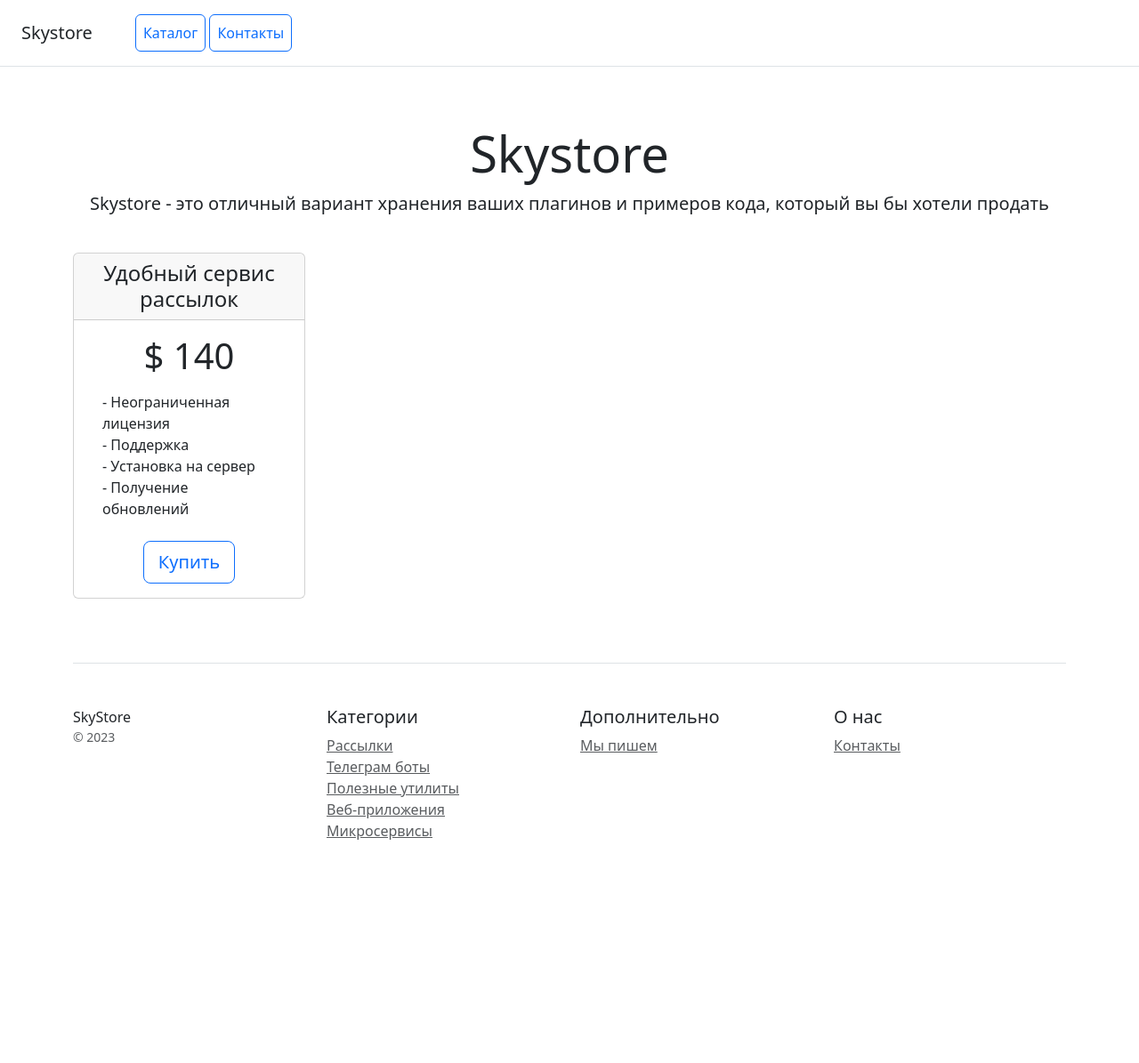
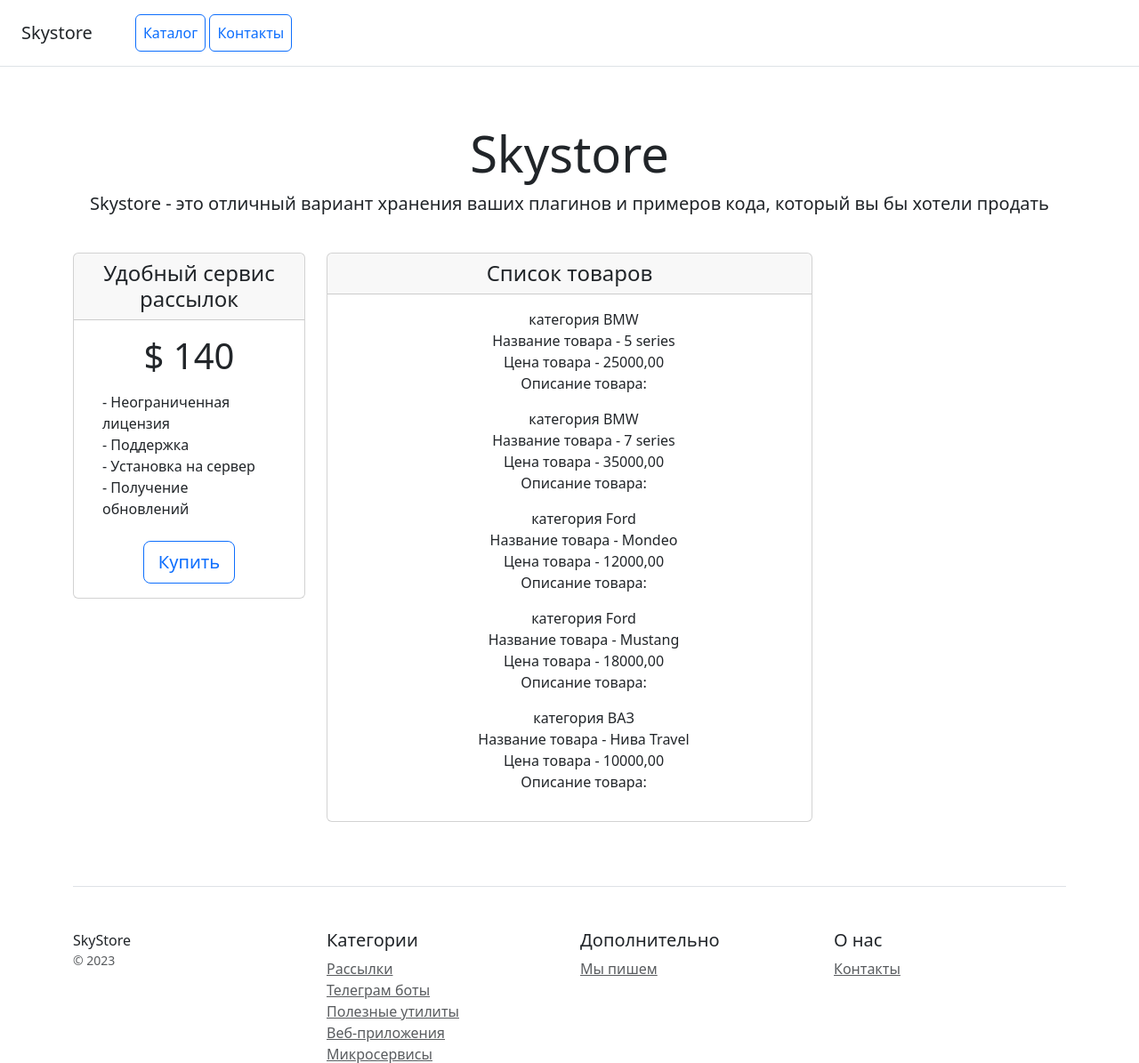
Before and after one commit to Konstantin-Granevitch/home_work_django, a Django app: page /catalog/home/ in a window 1280 px wide. Shown: the top 1195 px of the page at 89% size. Before the commit the page ends 944 px from the top, so only its background shows below. Run offline with Django 5.2, Linux system fonts and the light colour scheme; data comes from the database, SQL or seed files in the repository; some libraries are stand-ins or nearby versions.

Commit message:
create product_detail & fix home sample

```diff
--- a/catalog/templates/catalog/home.html
+++ b/catalog/templates/catalog/home.html
@@ -40,6 +40,23 @@
                 </div>
             </div>
         </div>
+        <div class ="col-6">
+            <div class="card mb-4 box-shadow">
+                <div class="card-header">
+                    <h4 class="my-0 font-weight-normal">Список товаров</h4>
+                </div>
+                <div class="card-body">
+                    {% for product in product_list %}
+                        <ul class="list">
+                            <li class="list-group-item">{{ product.category }}</li>
+                            <li class="list-group-item">Название товара - {{ product.name }}</li>
+                            <li class="list-group-item">Цена товара - {{ product.purchase_price }}</li>
+                            <li class="list-group-item">Описание товара: {{ product.description|truncatechars:100 }}</li>
+                        </ul>
+                    {% endfor %}
+                </div>
+            </div>
+        </div>
     </div>
 
     <footer class="pt-4 my-md-5 pt-md-5 border-top">
--- a/catalog/urls.py
+++ b/catalog/urls.py
@@ -5,5 +5,6 @@
 
 urlpatterns = [
     path("home/", views.home_view, name="home"),
-    path("contacts/", views.contacts_view, name="contacts")
+    path("contacts/", views.contacts_view, name="contacts"),
+    path('product/<int:product_id>/', views.product_deatil, name='product_detail')
 ]
--- a/catalog/views.py
+++ b/catalog/views.py
@@ -1,12 +1,16 @@
 from django.shortcuts import render
 from django.http import HttpResponse
+from .models import Product
 
 
 def home_view(request):
     """функция-контроллер для вывода домашней страницы приложения каталог"""
 
+    product_list = Product.objects.all()
+    context = {'product_list': product_list}
+
     if request.method == "GET":
-        return render(request, "catalog/home.html")
+        return render(request, "catalog/home.html", context)
 
 
 def contacts_view(request):
@@ -20,3 +24,12 @@
         user_phone = request.POST.get("phone")
         user_message = request.POST.get("message")
         return HttpResponse(f"Запрос успешно выполнен, данные пользователя: {user_name}, {user_phone}, {user_message}")
+
+
+def product_deatil(request, product_id):
+    """контроллер для вызова страницы с описанием товара"""
+
+    product = Product.objects.get(id=product_id)
+    context = {'product': product}
+
+    return render(request, 'catalog/product_detail.html', context)
```
Also changed, not shown: catalog/templates/catalog/product_detail.html (added, +14 -0 lines).
